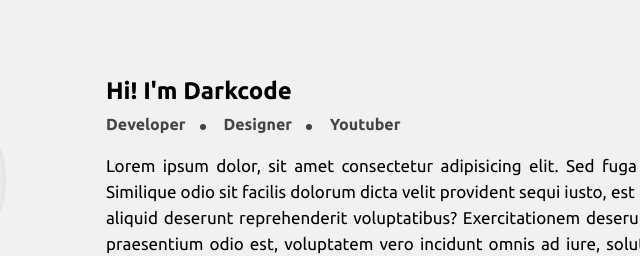
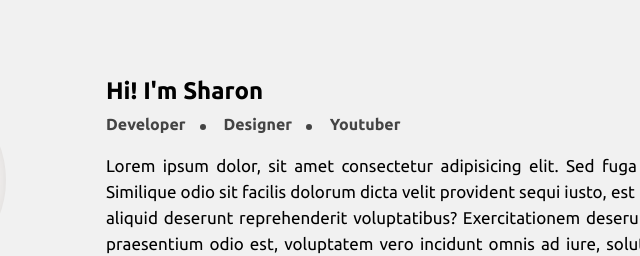
Before and after one commit to shafasharon/my-first-website, a plain HTML site: page index.html in a window 1280 px wide. Shown: the part 953-1209 px from the top of the page, 234-874 px from the left. Drawn offline with nearby package versions, Linux system fonts and the light colour scheme; a script that the page names is missing.

Commit message:
Change Darkcode to Sharon

```diff
--- a/index.html
+++ b/index.html
@@ -60,7 +60,7 @@
       <div class="about-content">
         <img src="images/pic.png" alt="" class="about-pic">
         <div class="about-text">
-          <h2>Hi! I'm Darkcode</h2>
+          <h2>Hi! I'm Sharon</h2>
           <h3>
             <span>Developer</span>
             <span>Designer</span>
```
